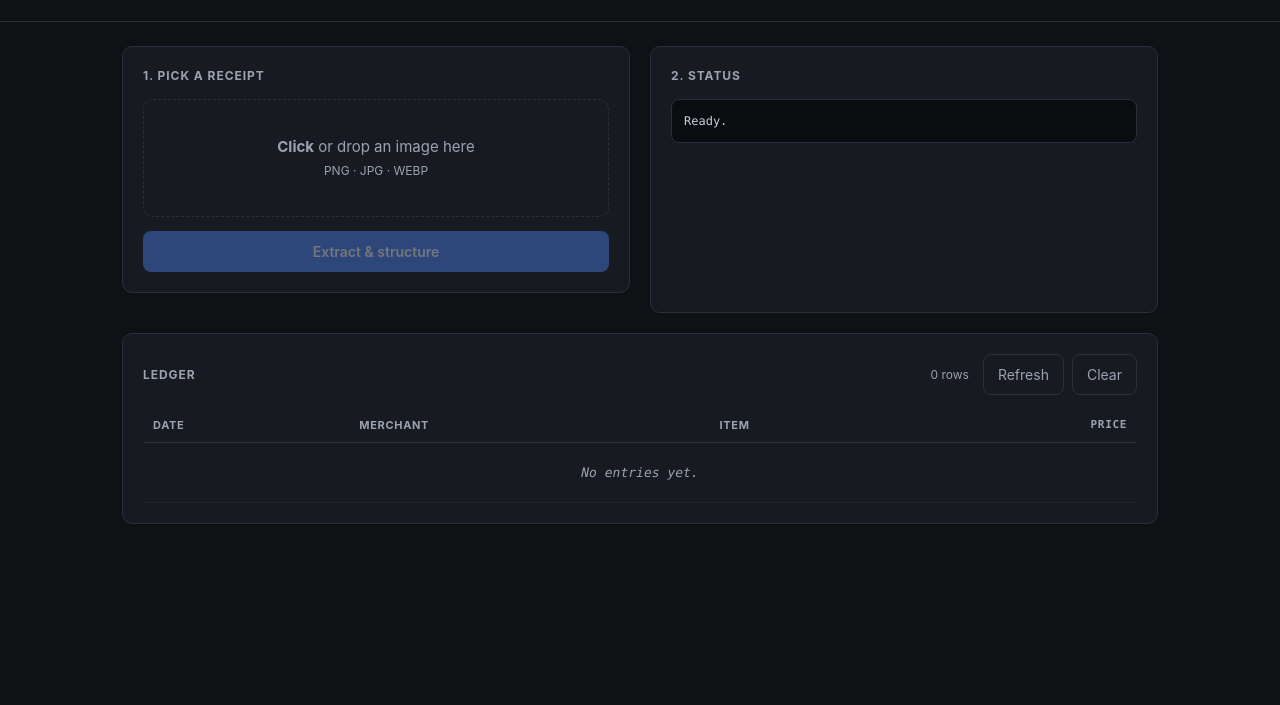
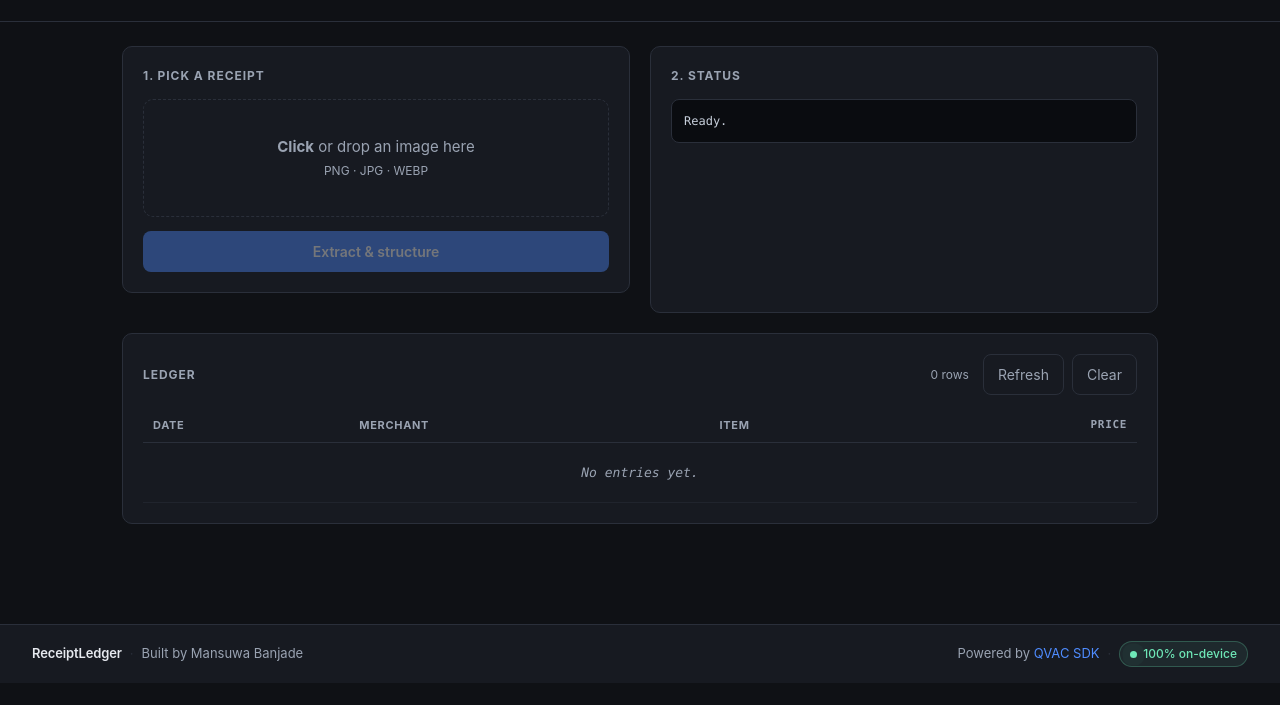
Before and after one commit to banjademansuwa/Invoice-ledger, a website: page public/index.html in a window 1280 px wide. Shown: the part 81-786 px from the top of the page. Drawn offline with Linux system fonts and the light colour scheme.

Commit message:
Add site footer with author credit and on-device badge

```diff
--- a/public/index.html
+++ b/public/index.html
@@ -70,6 +70,21 @@
     </div>
   </section>
 </main>
+<footer class="app-footer">
+  <div class="footer-left">
+    <span class="footer-brand">ReceiptLedger</span>
+    <span class="footer-dot">·</span>
+    <span>Built by Mansuwa Banjade</span>
+  </div>
+  <div class="footer-right">
+    <span>Powered by <a href="https://github.com/tetherto/qvac" target="_blank" rel="noopener">QVAC SDK</a></span>
+    <span class="footer-dot">·</span>
+    <span class="on-device-badge">
+      <span class="pulse"></span>
+      100% on-device
+    </span>
+  </div>
+</footer>
 
 <script src="/app.js"></script>
 </body>
--- a/public/styles.css
+++ b/public/styles.css
@@ -185,3 +185,94 @@ main {
 }
 .ledger td:first-child { font-family: var(--mono); font-size: 13px; color: var(--dim); }
 .table-scroll { max-height: 320px; overflow-y: auto; }
+
+/* ── Footer ──────────────────────────────────────────── */
+.app-footer {
+  border-top: 1px solid var(--border);
+  background: var(--surface);
+  padding: 16px 32px;
+  display: flex;
+  justify-content: space-between;
+  align-items: center;
+  flex-wrap: wrap;
+  gap: 12px;
+  font-size: 13px;
+  color: var(--dim);
+  margin-top: 40px;
+}
+
+.footer-left,
+.footer-right {
+  display: flex;
+  align-items: center;
+  gap: 8px;
+  flex-wrap: wrap;
+}
+
+.footer-brand {
+  color: var(--text);
+  font-weight: 600;
+  letter-spacing: -0.01em;
+}
+
+.footer-dot {
+  color: var(--border);
+  user-select: none;
+}
+
+.app-footer a {
+  color: var(--accent);
+  text-decoration: none;
+  transition: color 0.15s;
+}
+.app-footer a:hover {
+  color: #6ea3ff;
+  text-decoration: underline;
+}
+
+/* Live "on-device" badge with a small pulsing dot */
+.on-device-badge {
+  display: inline-flex;
+  align-items: center;
+  gap: 6px;
+  padding: 3px 10px;
+  border-radius: 999px;
+  background: rgba(110, 231, 183, 0.08);
+  border: 1px solid rgba(110, 231, 183, 0.25);
+  color: var(--green);
+  font-size: 12px;
+  font-weight: 500;
+}
+
+.pulse {
+  width: 7px;
+  height: 7px;
+  border-radius: 50%;
+  background: var(--green);
+  box-shadow: 0 0 0 0 rgba(110, 231, 183, 0.7);
+  animation: pulse 2s infinite;
+}
+
+@keyframes pulse {
+  0% {
+    box-shadow: 0 0 0 0 rgba(110, 231, 183, 0.6);
+  }
+  70% {
+    box-shadow: 0 0 0 8px rgba(110, 231, 183, 0);
+  }
+  100% {
+    box-shadow: 0 0 0 0 rgba(110, 231, 183, 0);
+  }
+}
+
+/* Mobile: stack the two halves */
+@media (max-width: 700px) {
+  .app-footer {
+    flex-direction: column;
+    align-items: flex-start;
+    padding: 16px 20px;
+  }
+  .footer-right {
+    font-size: 12px;
+  }
+}
```
